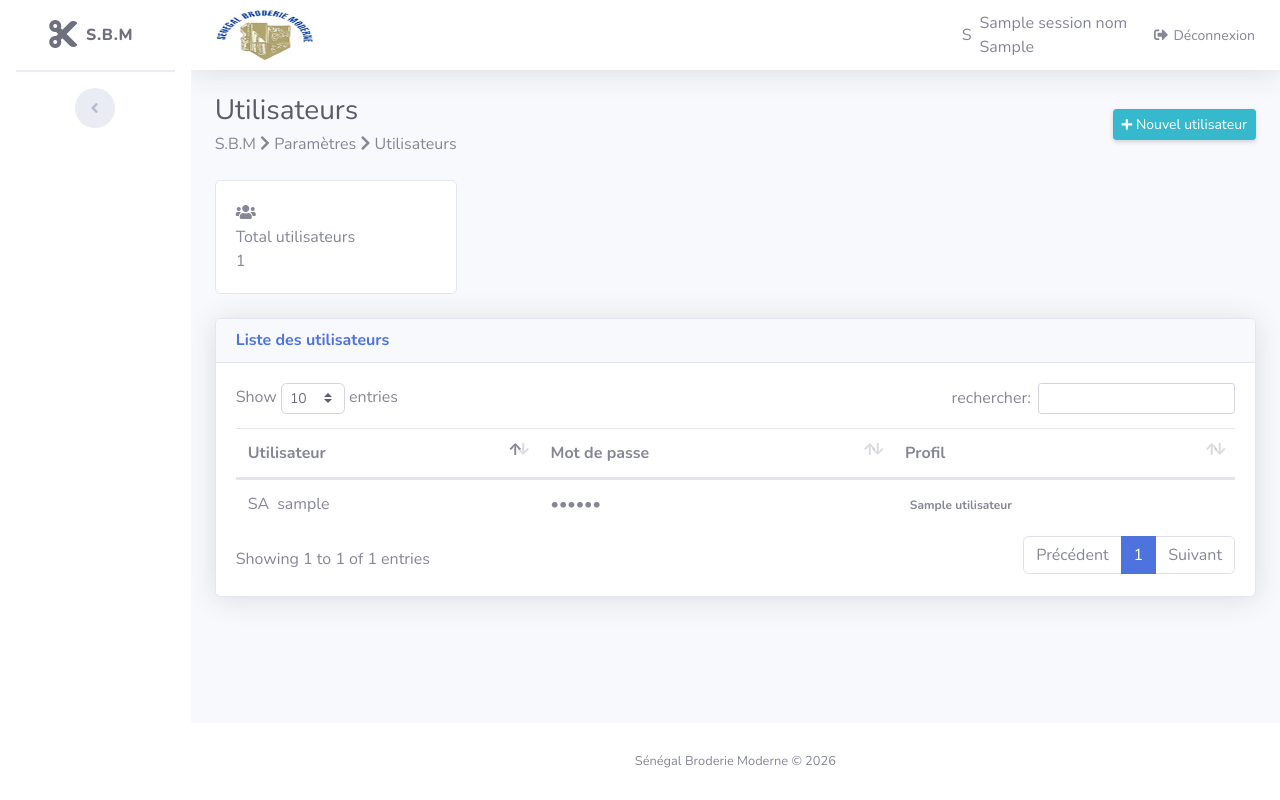
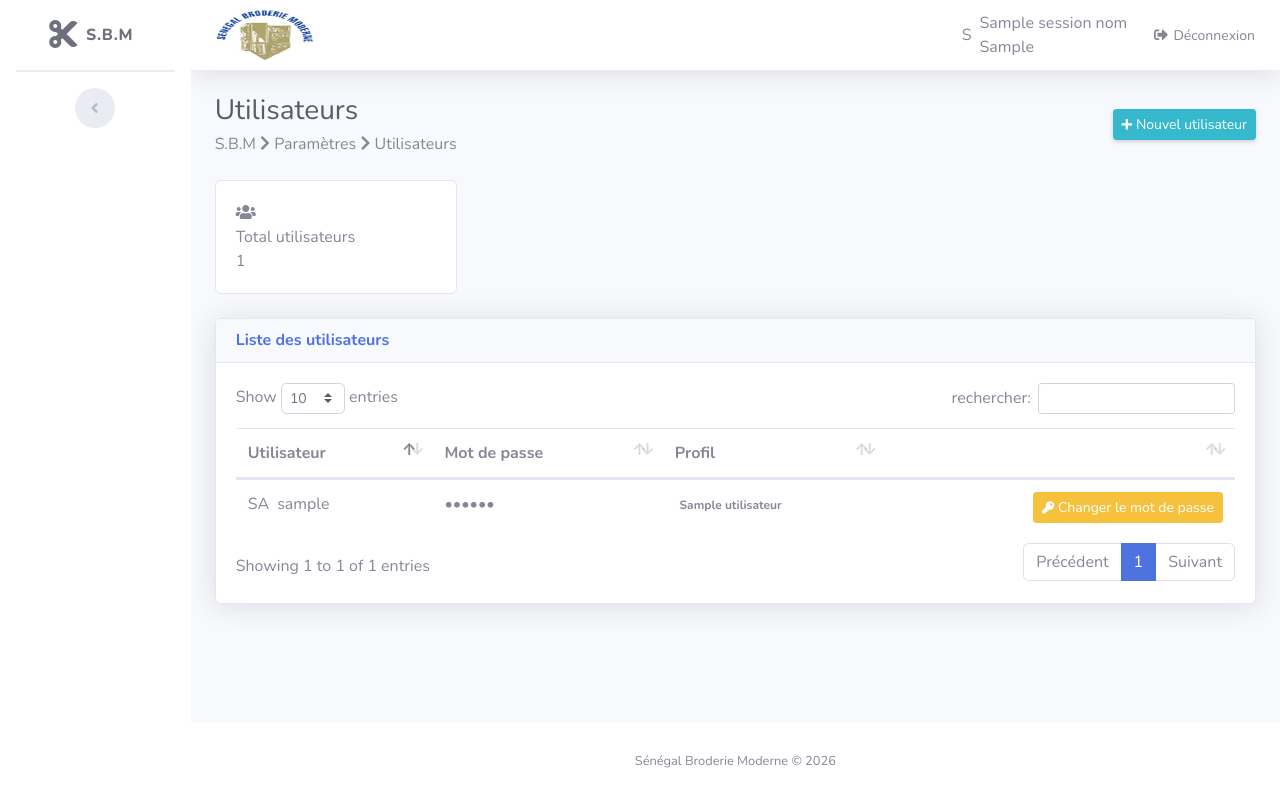
Before and after one commit to Mediasoftsenegal/sbroderie, a Django app: template gestion/templates/gestion/param/user.html in a window 1280 px wide. Run offline with Django 4.2, Linux system fonts and the light colour scheme; the template is opened without the code that fills it: most values are stand-ins (such as "Sample title", 1, 10 or a date in 2020); some libraries are stand-ins or nearby versions.

Commit message:
feat(param): l'administrateur peut changer le mot de passe des autres utilisateurs
Co-Authored-By: Claude Haiku 5.5 <noreply@anthropic.com>

```diff
--- a/gestion/templates/gestion/param/user.html
+++ b/gestion/templates/gestion/param/user.html
@@ -22,7 +22,7 @@
     <div class="card-header"><h6 class="m-0 font-weight-bold text-primary">Liste des utilisateurs</h6></div>
     <div class="card-body"><div class="table-responsive">
     <table class="table" id="dataTable" width="100%">
-        <thead><tr><th>Utilisateur</th><th>Mot de passe</th><th>Profil</th></tr></thead>
+        <thead><tr><th>Utilisateur</th><th>Mot de passe</th><th>Profil</th><th></th></tr></thead>
         <tbody>
         {% for u in utilisateurs %}
         <tr>
@@ -34,12 +34,40 @@
             </td>
             <td><span class="text-muted">••••••</span></td>
             <td><span class="badge badge-teal">{{ u.nomprofil }}</span></td>
+            <td class="text-right">
+                <button type="button" class="btn btn-warning btn-sm btn-mdp"
+                        data-id="{{ u.id_user }}" data-login="{{ u.login }}"
+                        data-toggle="modal" data-target="#modalMdp">
+                    <i class="fas fa-key fa-sm"></i> Changer le mot de passe</button>
+            </td>
         </tr>
         {% endfor %}
         </tbody>
     </table>
     </div></div>
 </div>
+
+<div class="modal fade" id="modalMdp" role="dialog"><div class="modal-dialog"><div class="modal-content">
+<form method="POST" id="formMdp" action="{% url 'utilisateur' %}">{% csrf_token %}
+<div class="modal-header"><h5 class="modal-title">Changer le mot de passe de <span id="mdpLogin"></span></h5><button type="button" class="close" data-dismiss="modal">&times;</button></div>
+<div class="modal-body">
+    <div class="form-group"><label>Nouveau mot de passe</label><input type="password" name="nouveau_mdp" class="form-control" minlength="4" required autocomplete="new-password"></div>
+    <div class="form-group"><label>Confirmer le mot de passe</label><input type="password" name="confirmation_mdp" class="form-control" minlength="4" required autocomplete="new-password"></div>
+</div>
+<div class="modal-footer"><button type="button" class="btn btn-secondary" data-dismiss="modal">Fermer</button>
+<button type="submit" class="btn btn-warning">Enregistrer</button></div>
+</form></div></div></div>
+
+<script>
+$(function () {
+    var base = "{% url 'utilisateur' %}";
+    $(document).on("click", ".btn-mdp", function () {
+        $("#formMdp").attr("action", base + $(this).data("id") + "/mot-de-passe/");
+        $("#mdpLogin").text($(this).data("login"));
+        $("#formMdp")[0].reset();
+    });
+});
+</script>
 
 <div class="modal fade" id="modalU" role="dialog"><div class="modal-dialog"><div class="modal-content">
 <form method="POST" action="{% url 'utilisateur_insert' %}">{% csrf_token %}
--- a/gestion/urls.py
+++ b/gestion/urls.py
@@ -88,4 +88,6 @@ urlpatterns = [
     path("profil/ajouter/", views.profil_insert, name="profil_insert"),
     path("utilisateur/", views.utilisateur, name="utilisateur"),
     path("utilisateur/ajouter/", views.utilisateur_insert, name="utilisateur_insert"),
+    path("utilisateur/<int:id_user>/mot-de-passe/", views.utilisateur_mot_de_passe,
+         name="utilisateur_mot_de_passe"),
 ]
```
Also changed, not shown: gestion/views.py (+22 -0 lines).
